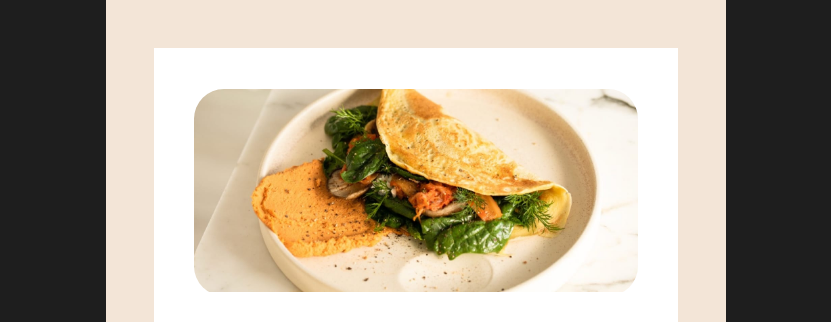
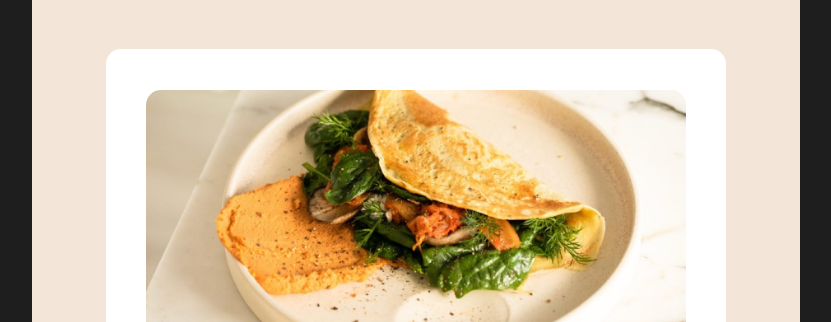
Before and after one commit to thenotoriousob/recipe-page, a plain HTML site: page index.html in a window 1280 px wide. Shown: the top 322 px of the page, without its empty margins (224-1055 px from the left). Drawn offline with nearby package versions, Linux system fonts and the light colour scheme; files that its build step writes are made by us from their sources.

Commit message:
Add an outer container
This is so we can have the stone coloured outer container once the screen gets bigger than a mobile.

```diff
--- a/index.html
+++ b/index.html
@@ -14,6 +14,7 @@
   </head>
   <body>
 
+    <div class="outer-container">
       <div class="container">
         <header>
           <div class="header-image">
@@ -97,5 +98,6 @@
           </section>
         </main>
       </div>
+    </div>
   </body>
 </html>
--- a/styles/saas/styles.scss
+++ b/styles/saas/styles.scss
@@ -4,14 +4,6 @@
 body {
     font-family: $main-font-family;
     background-color: $body-background-color;
-}
-
-header, main {
-    background-color: $white-color;
-}
-
-header {
-    padding-top: 1px;
 }
 
 h1, h2 {
@@ -33,12 +25,19 @@ ul, ol {
     margin-left: 1em;
 }
 
+.outer-container {
+    background-color: $container-background-color;
+    max-width: 375px;
+    margin: 0 auto;
+    padding: 1px;
+}
+
 .container {
     max-width: 375px;
     margin: 0 auto;
-    background-color: $container-background-color;
+    background-color: $white-color;
+    padding-top: 1px;
     padding-bottom: 1px;
-    padding-top: 1px;
 
     header {
         img {
@@ -126,11 +125,15 @@ ul, ol {
 @media only screen and (min-width: 768px) {
     .header-image {
         margin: 2.5em 2.5em 0 2.5em;
-        border-radius: 30px;
+        border-radius: 15px;
         overflow: clip;
+    }
+    .outer-container {
+        max-width: 768px;
     }
     .container {
         max-width: 620px;
-        padding: 3em 3em;
+        border-radius: 15px;
+        margin: 3em auto;
     }
 }
```
Lines whose indentation alone changed are shown as unchanged.
